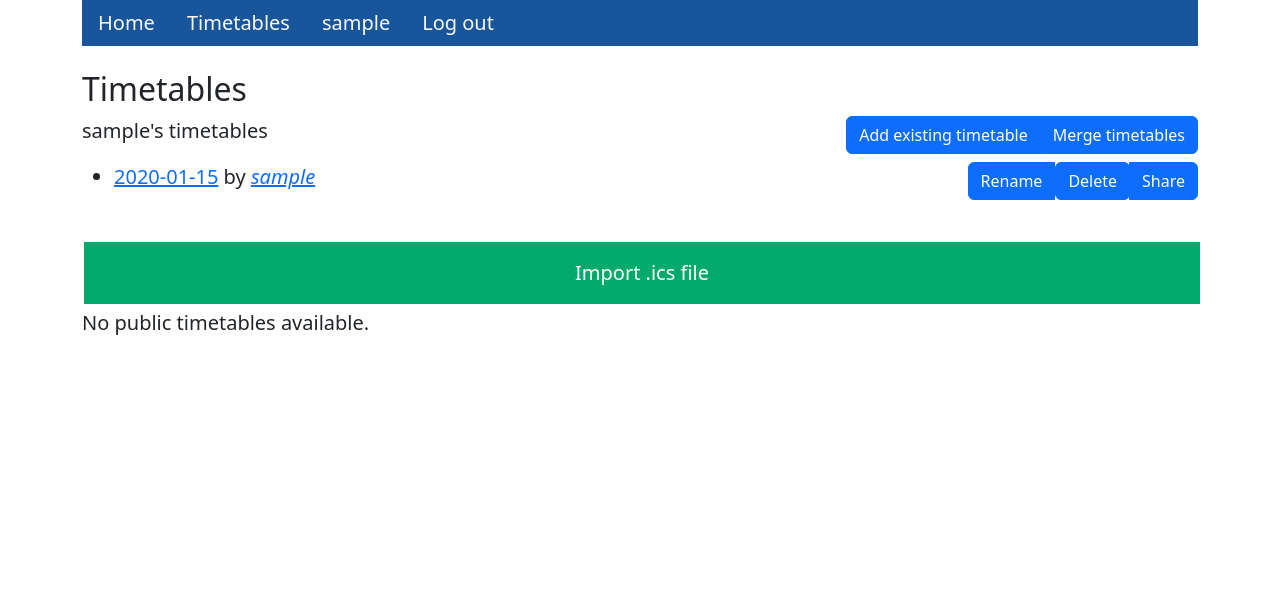
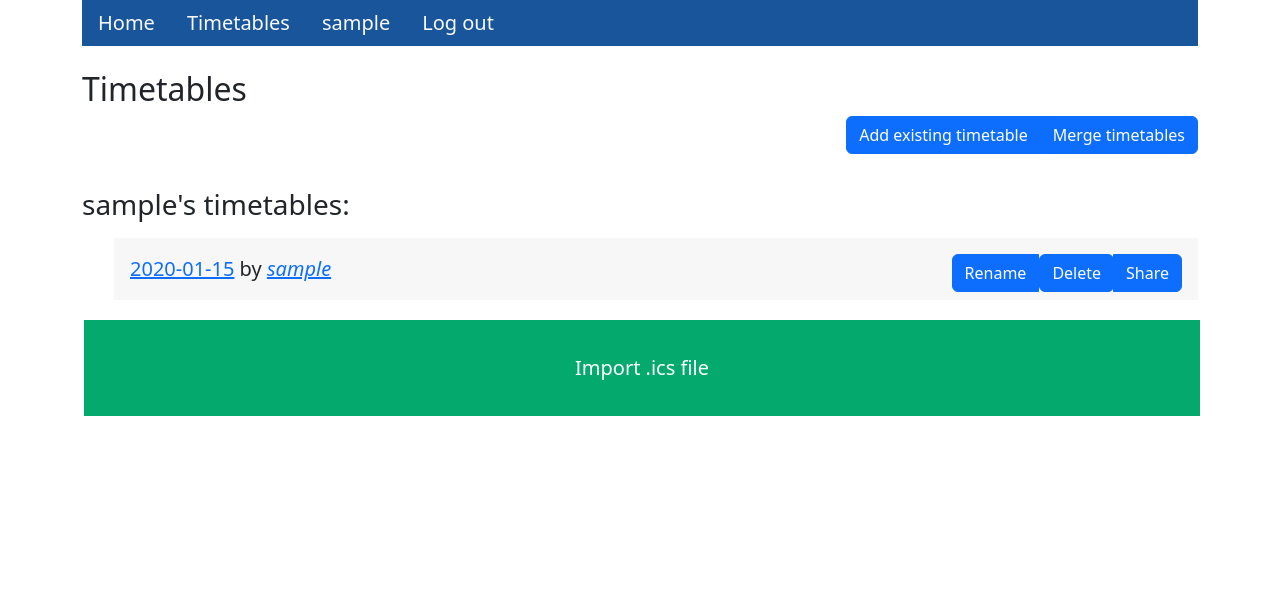
Before and after one commit to damian234527/FinalProject, a Django app: page /timetable/ in a window 1280 px wide. Shown: the top 615 px of the page. Before the commit the page ends 335 px from the top, so only its background shows below. Run offline with Django 4.2, Linux system fonts and the light colour scheme; a user stored in the database is signed in; tables that the repository leaves empty hold one stand-in row (values such as "Sample post"); data that the repository does not hold is empty; some libraries are stand-ins or nearby versions.

Commit message:
Głównie front-end lub rzeczy z nim związane, aktualizacja list planów, poprawki w widoku miesięcznym i tygodniowym

```diff
--- a/FinalProject/settings.py
+++ b/FinalProject/settings.py
@@ -129,12 +129,12 @@ USE_TZ = False
 # https://docs.djangoproject.com/en/4.2/howto/static-files/
 
 STATIC_URL = 'static/'
+STATIC_ROOT = BASE_DIR / "staticfiles"
 
 STATICFILES_DIRS = [
     BASE_DIR / "static/",
 ]
 
-
 # Default primary key field type
 # https://docs.djangoproject.com/en/4.2/ref/settings/#default-auto-field
 
--- a/home/views.py
+++ b/home/views.py
@@ -1,8 +1,6 @@
-from django.shortcuts import render, redirect
+from django.shortcuts import render
 import calendar
-# import icalendar
 from datetime import datetime
-
 
 placeholder_value = 1
 # Create your views here.
--- /dev/null
+++ b/requirements.txt
@@ -0,0 +1,4 @@
+Django~=4.2.6
+django-bootstrap-v5~=1.0.11
+django-htmx~=1.17.2
+icalendar~=5.0.11
--- a/static/style.css
+++ b/static/style.css
@@ -13,6 +13,28 @@
   top: 0; bottom: 0; right: 0; left: 0;
   outline: thin dashed green;
   overflow: hidden;
+}
+
+.timetable-section {
+    margin-top: 5rem;
+}
+
+.timetable-subsection {
+    margin-top: 1.5rem;
+}
+
+.timetable-list {
+    list-style-type: none;
+    margin-top: 1rem;
+}
+.timetable-item {
+    padding:1rem;
+    margin-bottom: .1rem;
+    margin-top: 0;
+    background-color: #f7f7f7;
+}
+.timetable-item:hover {
+    background-color: #e0e0e0;
 }
 body {
   background-color: #ffffff;
@@ -30,15 +52,16 @@ th, td {
   height: 50px;
   border: 2px solid #000; /* calendar borders */
 }
-
+/*
 input[type=text], input[type=email], input[type=number] {
   border: 2px solid red;
   border-radius: 6px;
 }
-
+*/
 input[type=button], input[type=submit], input[type=reset] {
   background-color: #04AA6D;
   width: 100%;
+  height: 6rem;
   border: none;
   color: white;
   padding: 16px 32px;
--- a/timetable/templates/timetable/timetable_list.html
+++ b/timetable/templates/timetable/timetable_list.html
@@ -2,10 +2,10 @@
 {% load static %}
 
 {% block content %}
-
 <div>
     <h2>Timetables</h2>
 </div>
+{% if user.is_authenticated %}
 <div class="btn-group" style="float: right;">
     <button class="btn btn-primary" hx-get="{% url 'timetable:add_existing_timetable' %}" hx-target="#dialog">
     Add existing timetable
@@ -14,73 +14,21 @@
     Merge timetables
     </button>
 </div>
-<div>
-    {% if user_timetables %}
-    <div class="user_timetables">
-        <p>{{ username }}'s timetables</p>
-        <ul>
-            {% for timetable in user_timetables %}
-            <li>
-                <a href="{% url 'timetable:details' timetable.id %}">{{ timetable.timetable_name }}</a>
-                {% if timetable.author %}
-                by
-                <a href="{% url 'authentication:user_profile' timetable.author %}"><i> {{ timetable.author }}</i></a>
-                {% else %}
-                <i>by anonymous user</i>
-                {% endif %}
-                <div class="btn-group" style="float: right;">
-                    {% if request.user == timetable.author %}
-                    <button type="submit" class="btn btn-primary" hx-get="{% url 'timetable:rename_timetable' timetable.id %}" hx-target="#dialog">Rename</button>
-                    <form action="{% url 'timetable:delete_timetable' timetable.id %}" onsubmit="return confirm('Are you sure you want to delete the timetable? This action cannot be undone.')">
-                        <button type="submit" class="btn btn-primary">Delete</button>
-                    </form>
-                    {% else %}
-                    <form action="{% url 'timetable:remove_timetable' timetable.id %}" onsubmit="return confirm('Are you sure you want to remove the timetable? This action cannot be undone.')" >
-                        <button type="submit" class="btn btn-primary">Remove</button>
-                    </form>
-                    {% endif %}
-                    <button type="submit" class="btn btn-primary" hx-get="{% url 'timetable:share_timetable' timetable.id %}" hx-target="#dialog">Share</button>
-                </div>
-            </li>
-            <br>
-            {% endfor %}
-        </ul>
-    </div>
-    {% else %}
-    <p>Nothing here, you can add new timetables using import button.</p>
-    {% endif %}
+{% else %}
+<div style="float: right;">
+    <button class="btn btn-primary" hx-get="{% url 'timetable:merge_timetable' %}" hx-target="#dialog">
+    Merge timetables
+    </button>
+</div>
+{% endif %}
+<div class="timetable-section">
+    <div class="timetable-subsection" id="user-timetables" hx-trigger="load, timetable_changed from:body" hx-get="{% url 'timetable:user_list' %}" hx-target="this"></div>
     <div class="import_timetable">
         <form action="{% url 'timetable:import_ics_file' %}" method="post">
             {% csrf_token %}
             <input type="submit" value="Import .ics file">
         </form>
     </div>
-    {% if public_timetables %}
-    <div class="public_timetables">
-      <p> Publicly available timetables</p>
-        <ul>
-          {% for timetable in public_timetables %}
-            <li>
-                <a href="{% url 'timetable:details' timetable.id %}">{{ timetable.timetable_name }}</a>
-                {% if timetable.author %}
-                <a href="{% url 'authentication:user_profile' timetable.author %}">by {{ timetable.author }}</a>
-                {% else %}
-                <i>by anonymous user</i>
-                {% if user.is_superuser or timetable.author %}
-                <div class="btn-group">
-                    <button type="submit" class="btn btn-primary" hx-get="{% url 'timetable:rename_timetable' timetable.id %}" hx-target="#dialog">Rename</button>
-                    <form action="{% url 'timetable:delete_timetable' timetable.id %}" onsubmit="return confirm('Are you sure you want to delete the timetable? This action cannot be undone.')">
-                        <button type="submit" class="btn btn-primary">Delete</button>
-                    </form>
-                </div>
-                {% endif %}
-                {% endif %}
-            </li>
-          {% endfor %}
-        </ul>
-    </div>
-    {% else %}
-    <p>No public timetables available.</p>
-    {% endif %}
+    <div class="timetable-subsection" id="public-timetables" hx-trigger="load, timetable_changed from:body" hx-get="{% url 'timetable:public_list' %}" hx-target="this"></div>
 </div>
 {% endblock %}
--- /dev/null
+++ b/timetable/templates/timetable/timetable_list_private.html
@@ -0,0 +1,33 @@
+{% load static %}
+<link rel="stylesheet" type="text/css" href="{% static 'style.css' %}">
+{% if user_timetables %}
+<h3>{{ user.username }}'s timetables:</h3>
+<ul class="timetable-list">
+    {% for timetable in user_timetables %}
+    <li class="timetable-item">
+        <a href="{% url 'timetable:details' timetable.id %}">{{ timetable.timetable_name }}</a>
+        {% if timetable.author %}
+        by
+        <a href="{% url 'authentication:user_profile' timetable.author %}"><i> {{ timetable.author }}</i></a>
+        {% else %}
+        <i>by anonymous user</i>
+        {% endif %}
+        <div class="btn-group" style="float: right;">
+            {% if request.user == timetable.author %}
+            <button type="submit" class="btn btn-primary" hx-get="{% url 'timetable:rename_timetable' timetable.id %}" hx-target="#dialog">Rename</button>
+            <form action="{% url 'timetable:delete_timetable' timetable.id %}" onsubmit="return confirm('Are you sure you want to delete the timetable? This action cannot be undone.')">
+                <button type="submit" class="btn btn-primary">Delete</button>
+            </form>
+            {% else %}
+            <form action="{% url 'timetable:remove_timetable' timetable.id %}" onsubmit="return confirm('Are you sure you want to remove the timetable? This action cannot be undone.')" >
+                <button type="submit" class="btn btn-primary">Remove</button>
+            </form>
+            {% endif %}
+            <button type="submit" class="btn btn-primary" hx-get="{% url 'timetable:share_timetable' timetable.id %}" hx-target="#dialog">Share</button>
+        </div>
+    </li>
+    {% endfor %}
+</ul>
+{% else %}
+<h3>Nothing here, you can add new timetables using import button.</h3>
+{% endif %}
--- a/timetable/templates/timetable/week_stats.html
+++ b/timetable/templates/timetable/week_stats.html
@@ -24,7 +24,6 @@
             {% endfor %}
         </div>
         <div class="modal-footer">
-
         </div>
     </div>
  </div>
--- a/timetable/urls.py
+++ b/timetable/urls.py
@@ -4,6 +4,8 @@ from . import views
 app_name = "timetable"
 urlpatterns = [
     path("timetable/", views.get_available_timetables, name="main"),
+    path("timetable/private/", views.user_timetables, name="user_list"),
+    path("timetable/public/", views.public_timetables, name="public_list"),
     path("timetable/import/", views.upload_new_timetable, name="import_ics_file"),
     path("timetable/merge/", views.merge_timetable, name="merge_timetable"),
     path("timetable/add/", views.add_existing_timetable, name="add_existing_timetable"),
--- a/timetable/views.py
+++ b/timetable/views.py
@@ -2,11 +2,10 @@ import calendar
 from datetime import datetime, timedelta, time
 from django.shortcuts import render, get_object_or_404, redirect
 from django.db.models import Q, Count, Sum
+from django.http import HttpResponse, Http404
+from django.contrib import messages
 from .models import Timetable, Activity, Activity_type, Teacher, Course, Timetable_assignment
 from .forms import ActivityForm, ActivityTypesForm, TeacherForm, CourseForm, TimetableMergingForm, TimetableRenameForm, EditActivityTypeForm, ICSFileUploadForm, AddExistingTimetableForm
-from django.http import HttpResponse, HttpResponseRedirect, Http404
-from django.contrib import messages
-
 
 def check_access_permission(view_func):
     def _wrapped_view(request, *args, **kwargs):
@@ -87,11 +86,17 @@ def display_month(request, timetable_id, year=None, month=None):
     else:
         end_date = datetime(year, month, last_day).date()
     month_activities = Activity.objects.filter(Q(timetable_id=timetable_id) & (Q(time_start__range = [start_date, end_date]) | Q(time_end__range = [start_date, end_date])))
-
+    first_day = datetime(year, month, 1)
+    weeks_in_month = [None] * len(calendar_month)
+    weeks_in_month[0] = first_day.isocalendar()[1]
+    for i in range(1, len(calendar_month)):
+        weeks_in_month[i] = weeks_in_month[i-1] + 1
+    if weeks_in_month[-1] == 53:
+        weeks_in_month[-1] = 1
     #For setting current week
     if current_month or (month == current_date.month and year == current_date.year):
         day = current_date.day
-        week_number = day // 7
+        week_number = (day - 1) // 7 + 1
         if day > calendar_month[week_number][0] + 6 or calendar_month[week_number][6] < day:
             week_number += 1
         #current_week = calendar_month[week_number]
@@ -102,13 +107,15 @@ def display_month(request, timetable_id, year=None, month=None):
                        "month_name": month_name,
                        "month": month,
                        "year": year,
-                       "today": current_date.day})
+                       "today": current_date.day,
+                       "weeks_in_month": weeks_in_month})
     return render(request, "timetable/month.html",
                   {"this_month": calendar_month,
                    "timetable_id": timetable_id,
                    "month_name": month_name,
                    "month": month,
-                   "year": year})
+                   "year": year,
+                   "weeks_in_month": weeks_in_month})
 
 def month_stats(request, timetable_id, year, month):
     start_date = datetime(year, month, 1)
@@ -237,26 +244,26 @@ def day_stats(request, timetable_id, year, month, day):
 
 # ======================================================TIMETABLE======================================================
 
-def get_available_timetables(request):
-    user = None
-    username = None
-    user_timetables = None
+def user_timetables(request):
     if request.user.is_authenticated:
-        user = request.user.id
-        username = request.user.username
-        assigned_timetables = Timetable_assignment.objects.filter(student_id=user)
+        assigned_timetables = Timetable_assignment.objects.filter(student_id=request.user.id)
         user_timetables = Timetable.objects.filter(id__in=assigned_timetables.values("timetable_id"))
+        return render(request, "timetable/timetable_list_private.html", {"user_timetables": user_timetables})
+
+def public_timetables(request):
     not_assigned_timetables = Timetable_assignment.objects.filter(student_id=None)
     public_timetables = Timetable.objects.filter(id__in=not_assigned_timetables.values("timetable_id"))
-    return render(request, "timetable/timetable_list.html",
-                  {
-                      "username": username,
-                      "user_timetables": user_timetables,
-                      "public_timetables": public_timetables})
+    if public_timetables: return render(request, "timetable/timetable_list_public.html", {"public_timetables": public_timetables})
+
+def get_available_timetables(request):
+    #if request.user.is_authenticated:
+        #user_timetables(request)
+    #public_timetables(request)
+    return render(request, "timetable/timetable_list.html")
 
 @check_access_permission
 def timetable_details(request, timetable_id):
-    timetable = get_object_or_404(Timetable, pk=timetable_id)
+    # timetable = get_object_or_404(Timetable, pk=timetable_id)
     return render(request, "timetable/timetable_details.html", {"timetable_id": timetable_id})
 
 @check_access_permission
@@ -338,6 +345,7 @@ def update_day(request, timetable_id, year, month, day):
 
 @check_access_permission
 def update_week(request, timetable_id, year, week):
+    week_days = ["Mon", "Tue", "Wed", "Thu", "Fri", "Sat", "Sun"]
     start_date = datetime(year, 1, 1)
     if start_date.weekday() <= 3:
         days_to_add = (week - 1) * 7 - start_date.weekday()
@@ -371,16 +379,18 @@ def update_week(request, timetable_id, year, week):
                        "second_month": second_month,
                        "year": year,
                        "today": today,
-                       "selected_activity_types": selected_activity_types})
+                       "selected_activity_types": selected_activity_types,
+                       "week_days": week_days})
     if month == current_month and year == current_year:
         today = current_date.day
     return render(request, "timetable/update_week.html", {"this_week": calendar_week,
-                   "timetable_id": timetable_id,
-                   "day": day,
-                   "month": month,
-                   "year": year,
-                   "today": today,
-                   "selected_activity_types": selected_activity_types})
+                            "timetable_id": timetable_id,
+                            "day": day,
+                            "month": month,
+                            "year": year,
+                            "today": today,
+                            "selected_activity_types": selected_activity_types,
+                            "week_days": week_days})
 
 def upload_new_timetable(request):
     if request.method == "POST":
```
Also changed, not shown: authentication/views.py (+5 -4 lines), static/timetable_style.css (+9 -1 lines), timetable/models.py (+9 -5 lines), timetable/templates/timetable/month.html (+15 -11 lines), timetable/templates/timetable/timetable_list_public.html (added, +27 -0 lines), timetable/templates/timetable/update_week.html (+3 -8 lines), 1 other file.
